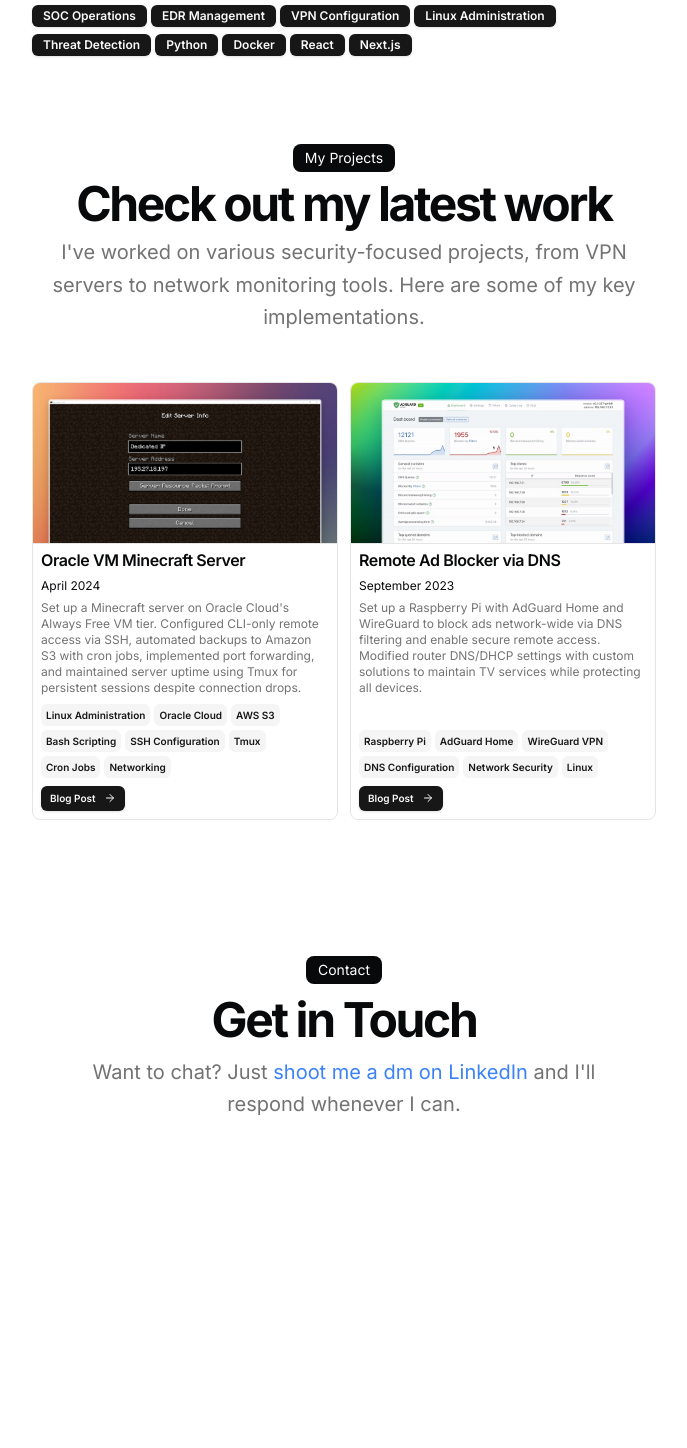
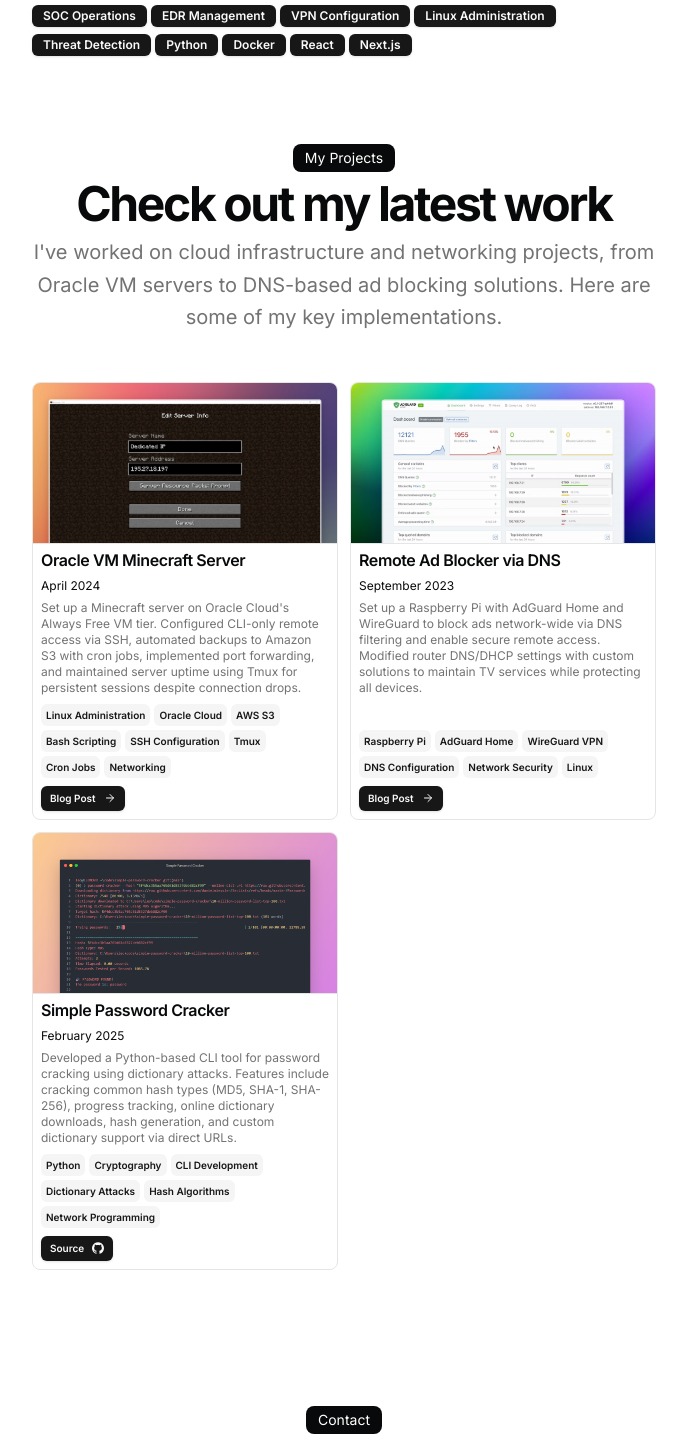
Before and after one commit to leo-mathurin/portfolio, a Next.js app: page / in a window 1280 px wide. Shown: the part 1138-2586 px from the top of the page, without its empty margins (296-983 px from the left). Before the commit the page ends 2409 px from the top, so only its background shows below. Built offline with nearby package versions, Linux system fonts and the light colour scheme.

Commit message:
added password cracker project

```diff
--- a/src/app/blog/page.tsx
+++ b/src/app/blog/page.tsx
@@ -5,7 +5,7 @@ import Image from "next/image";
 
 export const metadata = {
   title: "Blog",
-  description: "My thoughts on software development, life, and more.",
+  description: "My insights on cybersecurity, network infrastructure, and system administration projects.",
 };
 
 const BLUR_FADE_DELAY = 0.04;
--- a/src/app/page.tsx
+++ b/src/app/page.tsx
@@ -122,8 +122,8 @@ export default function Page() {
                   Check out my latest work
                 </h2>
                 <p className="text-muted-foreground md:text-xl/relaxed lg:text-base/relaxed xl:text-xl/relaxed">
-                  I&apos;ve worked on various security-focused projects, from VPN servers
-                  to network monitoring tools. Here are some of my key
+                  I&apos;ve worked on cloud infrastructure and networking projects, from Oracle VM servers
+                  to DNS-based ad blocking solutions. Here are some of my key
                   implementations.
                 </p>
               </div>
--- a/src/data/resume.tsx
+++ b/src/data/resume.tsx
@@ -203,35 +203,31 @@ export const DATA = {
       image: "/project-adguard.png",
       video: "",
     },
-    // {
-    //   title: "Automatic Chat",
-    //   href: "https://automatic.chat",
-    //   dates: "April 2023 - March 2024",
-    //   active: true,
-    //   description:
-    //     "Developed an AI Customer Support Chatbot which automatically responds to customer support tickets using the latest GPT models.",
-    //   technologies: [
-    //     "Next.js",
-    //     "Typescript",
-    //     "PostgreSQL",
-    //     "Prisma",
-    //     "TailwindCSS",
-    //     "Shadcn UI",
-    //     "Magic UI",
-    //     "Stripe",
-    //     "Cloudflare Workers",
-    //   ],
-    //   links: [
-    //     {
-    //       type: "Website",
-    //       href: "https://automatic.chat",
-    //       icon: <Icons.globe className="size-3" />,
-    //     },
-    //   ],
-    //   image: "",
-    //   video:
-    //     "https://pub-83c5db439b40468498f97946200806f7.r2.dev/automatic-chat.mp4",
-    // },
+    {
+      title: "Simple Password Cracker",
+      href: "https://github.com/leo-mathurin/simple-password-cracker",
+      dates: "February 2025",
+      active: true,
+      description:
+        "Developed a Python-based CLI tool for password cracking using dictionary attacks. Features include cracking common hash types (MD5, SHA-1, SHA-256), progress tracking, online dictionary downloads, hash generation, and custom dictionary support via direct URLs.",
+      technologies: [
+        "Python",
+        "Cryptography",
+        "CLI Development",
+        "Dictionary Attacks",
+        "Hash Algorithms",
+        "Network Programming",
+      ],
+      links: [
+        {
+          type: "Source",
+          href: "https://github.com/leo-mathurin/simple-password-cracker",
+          icon: <Icons.github className="size-3" />,
+        },
+      ],
+      image: "/project-password-cracker.png",
+      video: "",
+    },
   ],
   hackathons: [
     {
```
Also changed, not shown: public/project-password-cracker.png (added).
